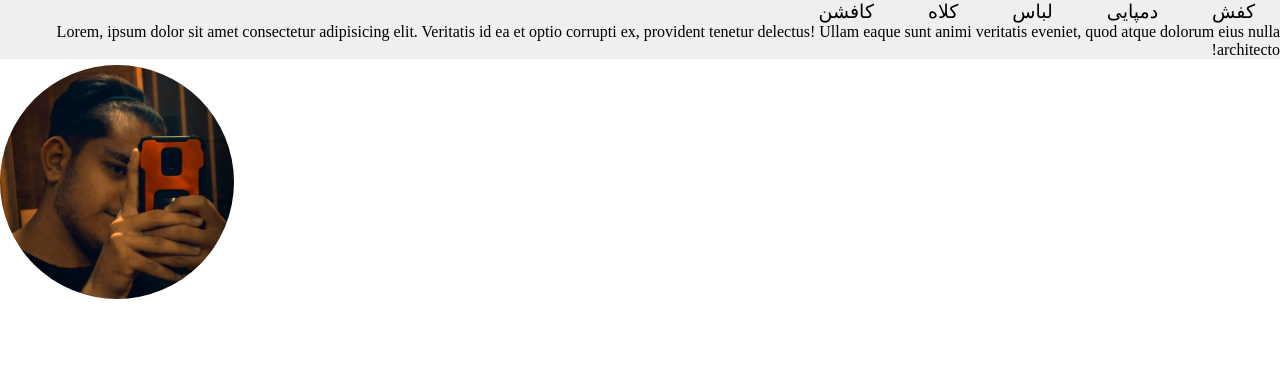
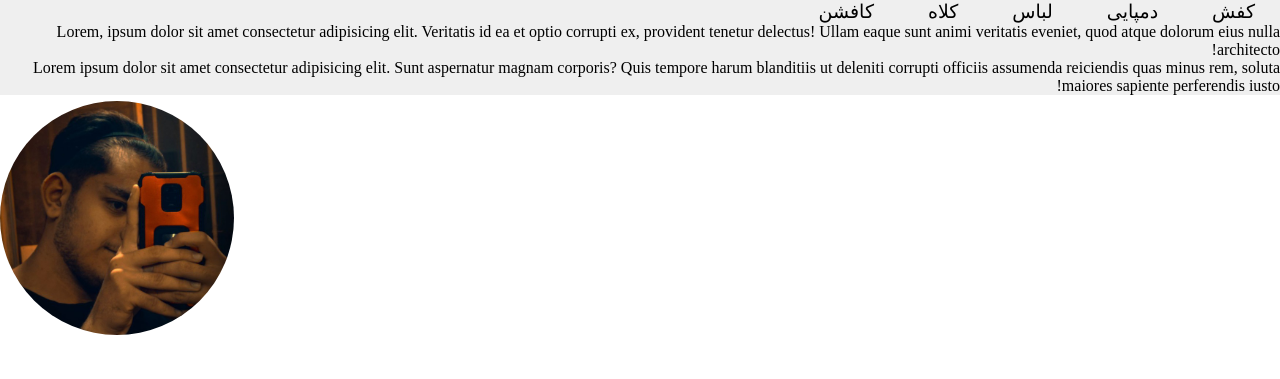
Before and after one commit to alimehri8213/gfhfghf, a plain HTML site: page amosesh.html in a window 1280 px wide. Shown: the top 379 px of the page. Drawn offline with Linux system fonts and the light colour scheme.

Commit message:
ksdlfkdhgifhdioghoia

```diff
--- a/amosesh.html
+++ b/amosesh.html
@@ -41,6 +41,7 @@
         </ul></li>
         <div><p>Lorem, ipsum dolor sit amet consectetur adipisicing elit. Veritatis id ea et optio corrupti ex, provident tenetur delectus! Ullam eaque sunt animi veritatis eveniet, quod atque dolorum eius nulla architecto!</p></div>
     </ul>
+    <div><p>Lorem ipsum dolor sit amet consectetur adipisicing elit. Sunt aspernatur magnam corporis? Quis tempore harum blanditiis ut deleniti corrupti officiis assumenda reiciendis quas minus rem, soluta maiores sapiente perferendis iusto!</p></div>
   </nav>
   <div class="pictures">
 <img class="ali" src="photo_2024-01-12_03-24-59.jpg" alt="">
```
